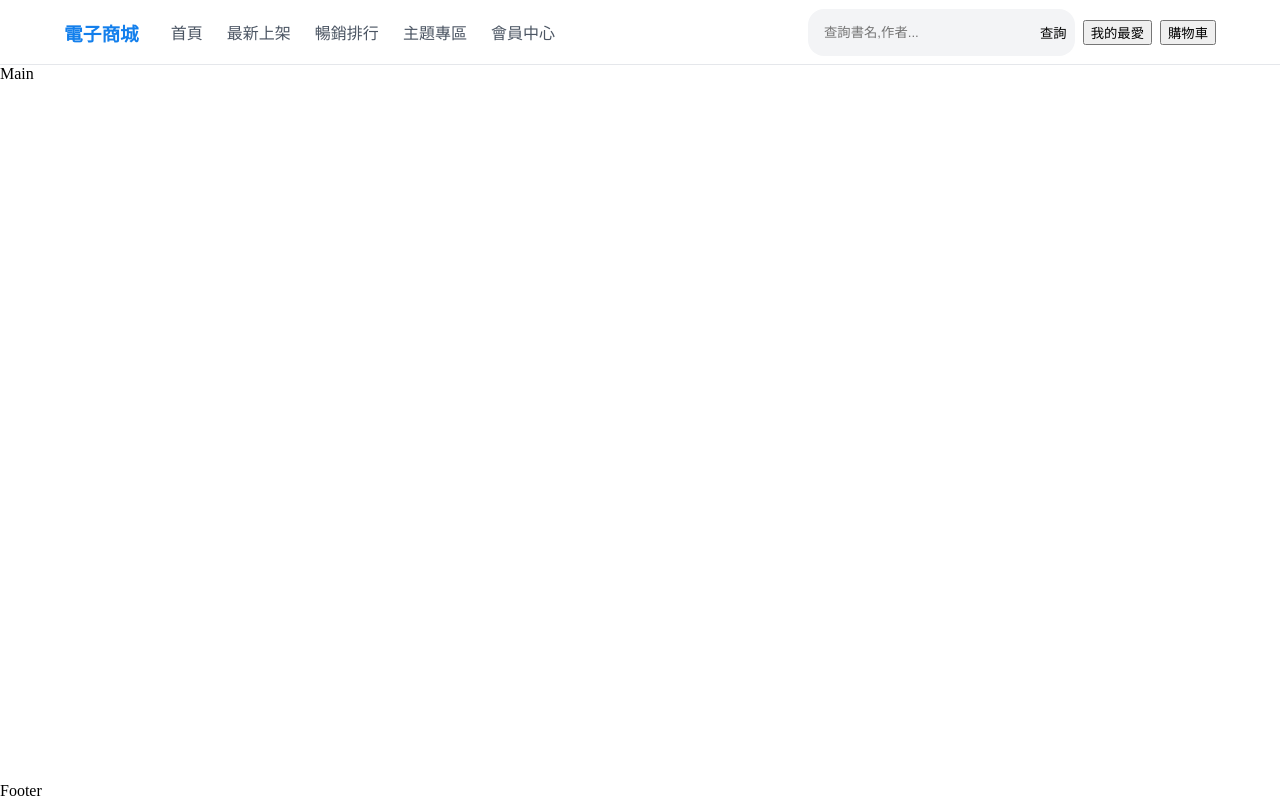
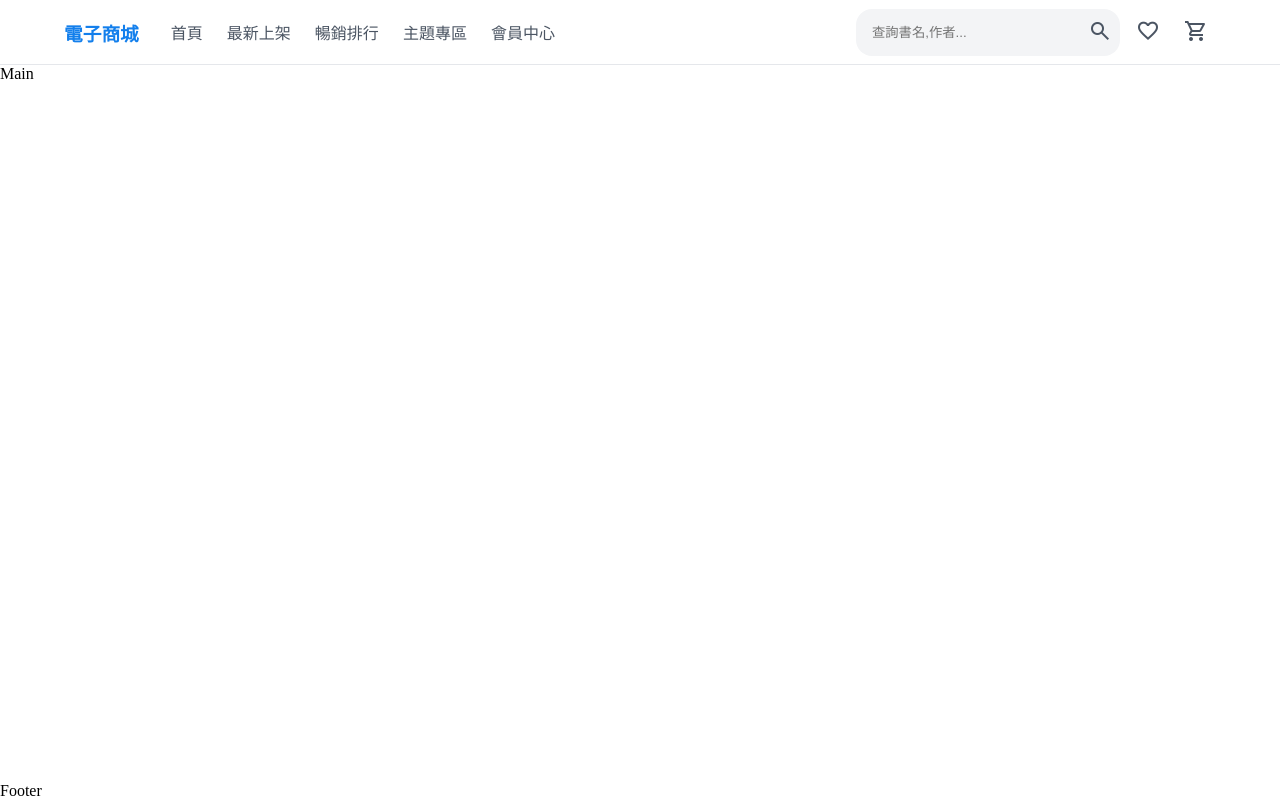
Before and after one commit to chyou180/mcu-141-1-web-14131811, a plain HTML site: page src/idnex.html in a window 1280 px wide. Drawn offline with nearby package versions, Linux system fonts and the light colour scheme.

Commit message:
feat(scss):功能圖式新增設定

```diff
--- a/src/idnex.html
+++ b/src/idnex.html
@@ -5,6 +5,8 @@
     <meta name="viewport" content="width=device-width, initial-scale=1.0">
     <title>電子商城</title>
     <link rel="stylesheet" href="style.min.css">
+    <link href="https://fonts.googleapis.com/css2?family=Material+Symbols+Outlined" rel="stylesheet" />
+
 </head>
 <body>
     <section>
@@ -24,10 +26,10 @@
                 <div class="right">
                     <div class="search">
                         <input type="text" placeholder="查詢書名,作者...">
-                         <button type="button">查詢</button>
+                         <button type="button"><span class="material-symbols-outlined">search</span></button>
                         </div>
-                    <button type="button">我的最愛</button>
-                    <button type="button">購物車</button>
+                    <button type="button"><span class="material-symbols-outlined">favorite</span></button>
+                    <button type="button"><span class="material-symbols-outlined">shopping_cart</span></button>
                 </div>
               </div>
             </div>
--- a/src/scss/_header.scss
+++ b/src/scss/_header.scss
@@ -73,6 +73,14 @@ div.container{
             cursor: pointer;
         }
     }
+     button{
+        background-color: transparent;
+        padding: 0.5rem;
+        border: none;
+        cursor: pointer;
+        color: var(--text-color);
+     }
+
    }
   }
 }
```
Also changed, not shown: src/style.min.css, 1 other file.
